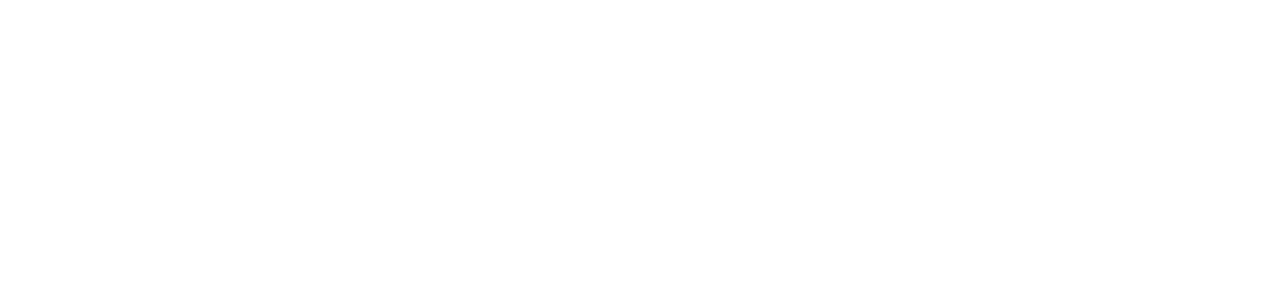
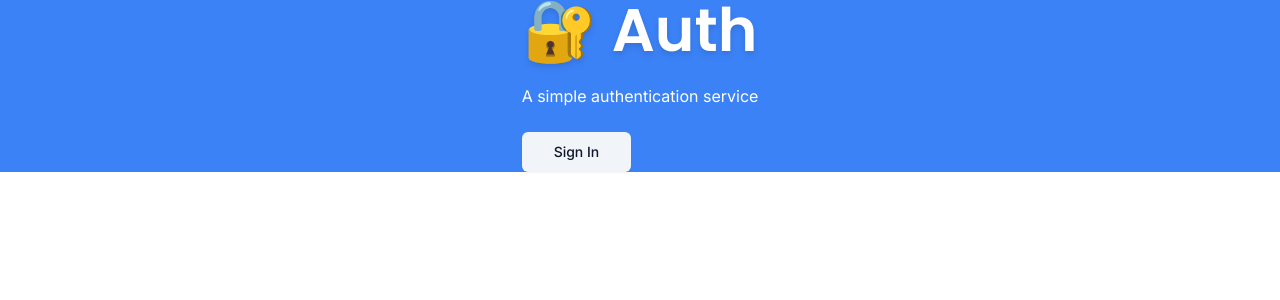
Before and after one commit to henriquedaponte/nextauth-toolkit, a Next.js app: page / in a window 1280 px wide. Shown: the top 300 px of the page. Built offline with nearby package versions, Linux system fonts and the light colour scheme.

Commit message:
styling front page

```diff
--- a/app/page.tsx
+++ b/app/page.tsx
@@ -1,11 +1,32 @@
-import { Button } from '@/components/ui/button'
+import { Poppins } from "next/font/google"
+import { cn } from "@/lib/utils"
+import { Button } from "@/components/ui/button"
+
+const font = Poppins({
+  subsets: ["latin"],
+  weight: ["600"]
+})
 
 export default function Home() {
   return (
    <main className="flex h-full flex-col
    items-center justify-center
-   bg-[radial-gradient(ellipse_at_top,_var(--tw-gradient-stops))] from-sky-400 to-blue-800">
-
+   bg-blue-500">
+    <div className='space-y-6'>
+      <h1 className={cn(
+        'text-6xl font-semibold text-white drop-shadow-md text-center',
+        font.className,)}>
+        🔐 Auth
+      </h1>
+      <p className='text-white text-large'>
+        A simple authentication service
+      </p>
+        <div>
+          <Button variant="secondary" size="lg">
+            Sign In
+          </Button>
+        </div>
+      </div>
    </main>
   )
 }
```
